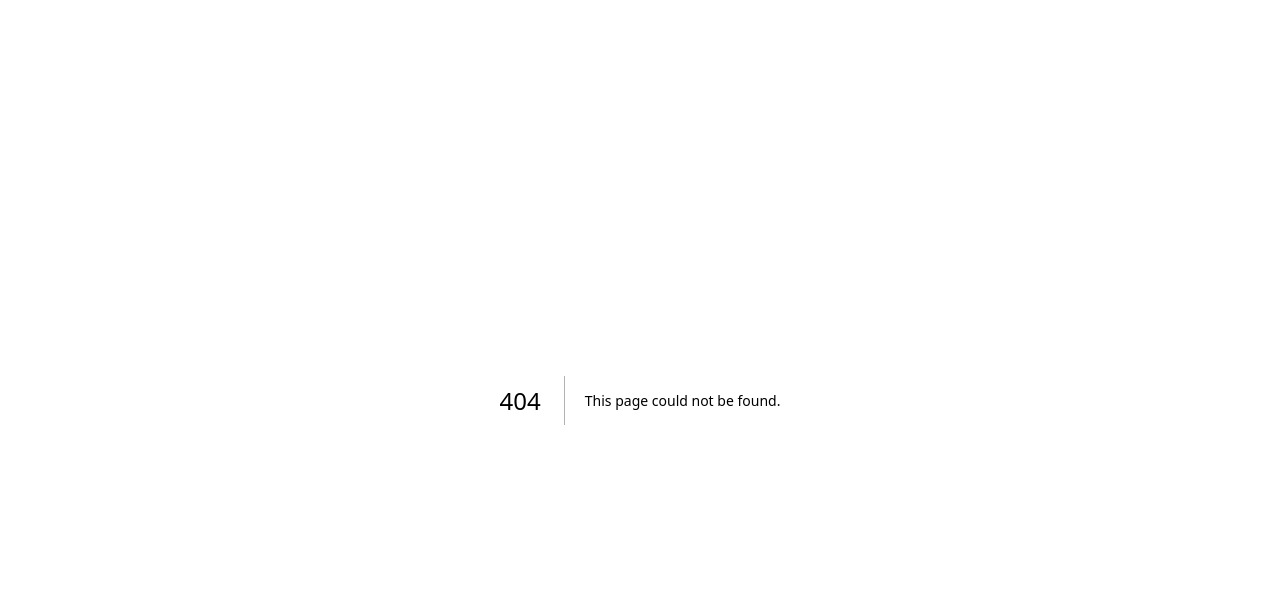
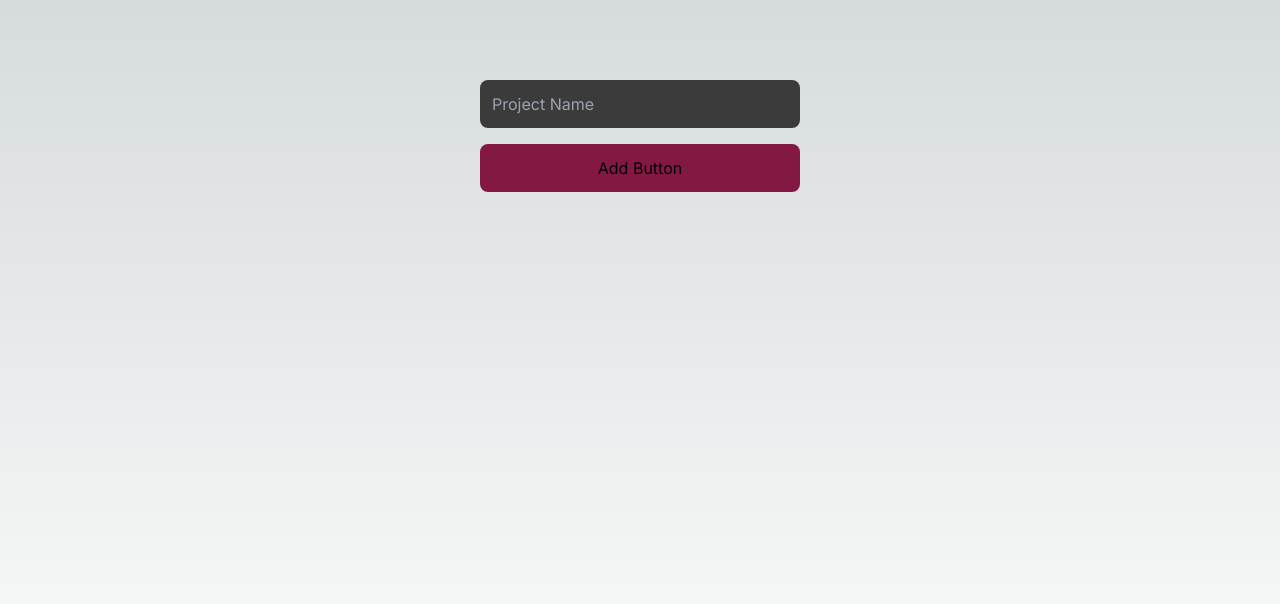
Before and after one commit to opencore-x/lucidity, a Next.js app: page /project in a window 1280 px wide. Before the commit this address had no page. Shown: the top 604 px of the page. Built offline with nearby package versions, Linux system fonts and the light colour scheme.

Commit message:
new page component - Project

```diff
--- /dev/null
+++ b/app/project/page.js
@@ -0,0 +1,18 @@
+import React from 'react';
+
+export default function Page() {
+  return (
+    <div className="flex h-screen justify-center ">
+      <form className="flex flex-col mt-20 w-80 space-y-4">
+        <input
+          type="text"
+          placeholder="Project Name"
+          className="p-3 rounded-lg bg-[#3B3B3B]"
+        />
+        <button type="submit" className="p-3 bg-pink-900 rounded-lg">
+          Add Button
+        </button>
+      </form>
+    </div>
+  );
+}
```
